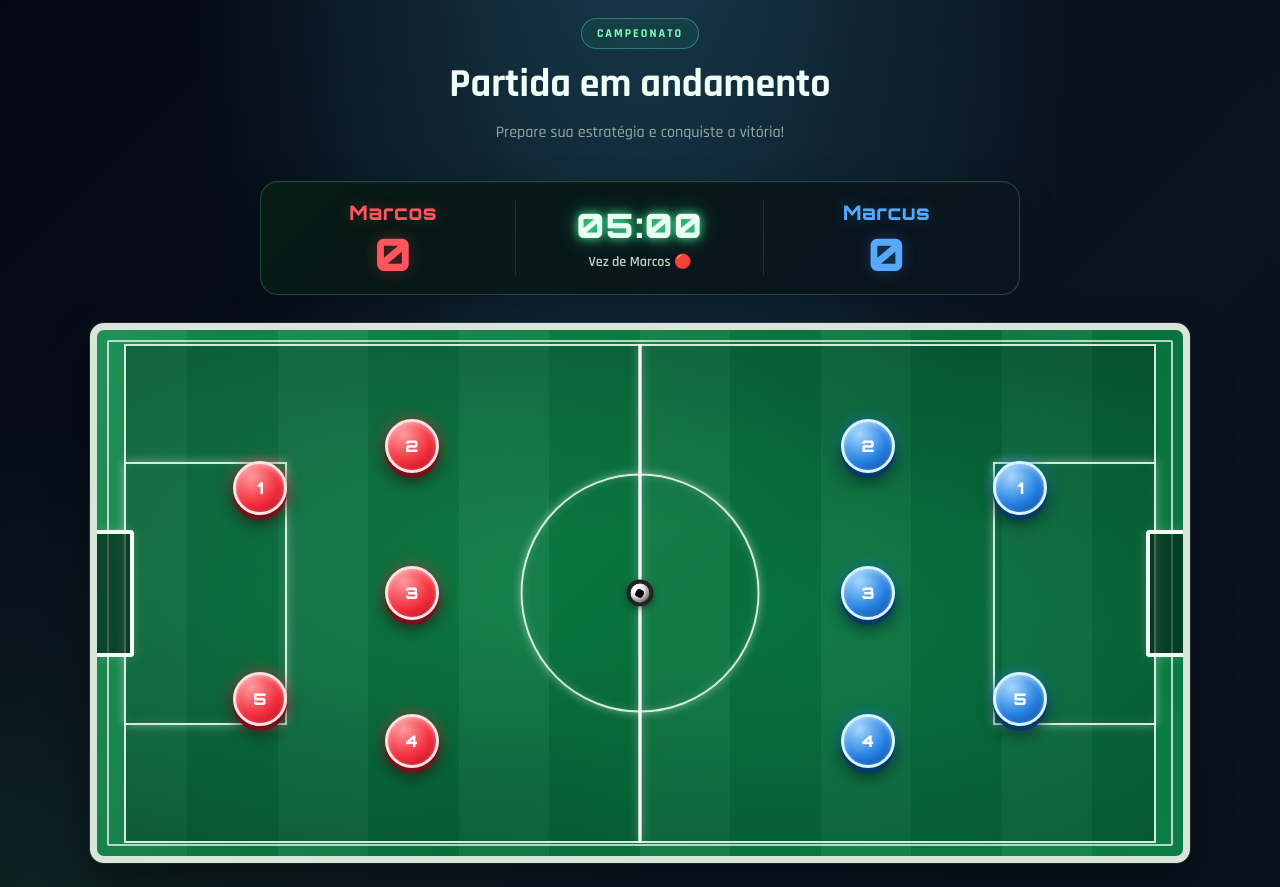
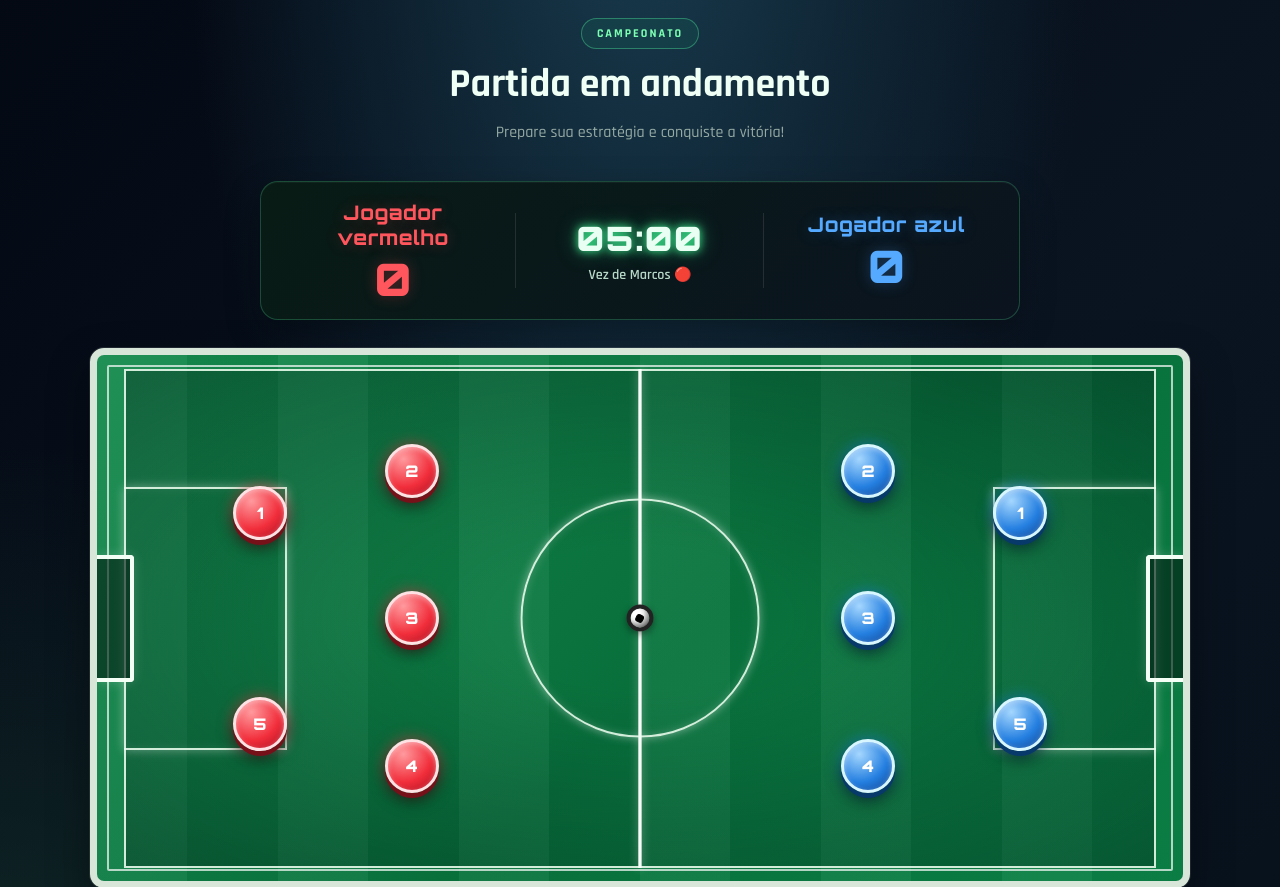
Before and after one commit to Arthur-wz/trabalho-marcos, a Flask app: page /jogo in a window 1280 px wide. Shown: the part 131-1018 px from the top of the page. Run offline with Flask 3, Linux system fonts and the light colour scheme.

Commit message:
Render selected player names in match scoreboard

```diff
--- a/templates/jogo.html
+++ b/templates/jogo.html
@@ -46,7 +46,7 @@
         <section class="placar" aria-label="Placar da partida">
 
             <div class="time vermelho">
-                <h2>Marcos</h2>
+                <h2 id="nomeVermelho">Jogador vermelho</h2>
                 <span id="gols1" aria-label="Gols do time vermelho">0</span>
             </div>
 
@@ -56,7 +56,7 @@
             </div>
 
             <div class="time azul">
-                <h2>Marcus</h2>
+                <h2 id="nomeAzul">Jogador azul</h2>
                 <span id="gols2" aria-label="Gols do time azul">0</span>
             </div>
 
```
